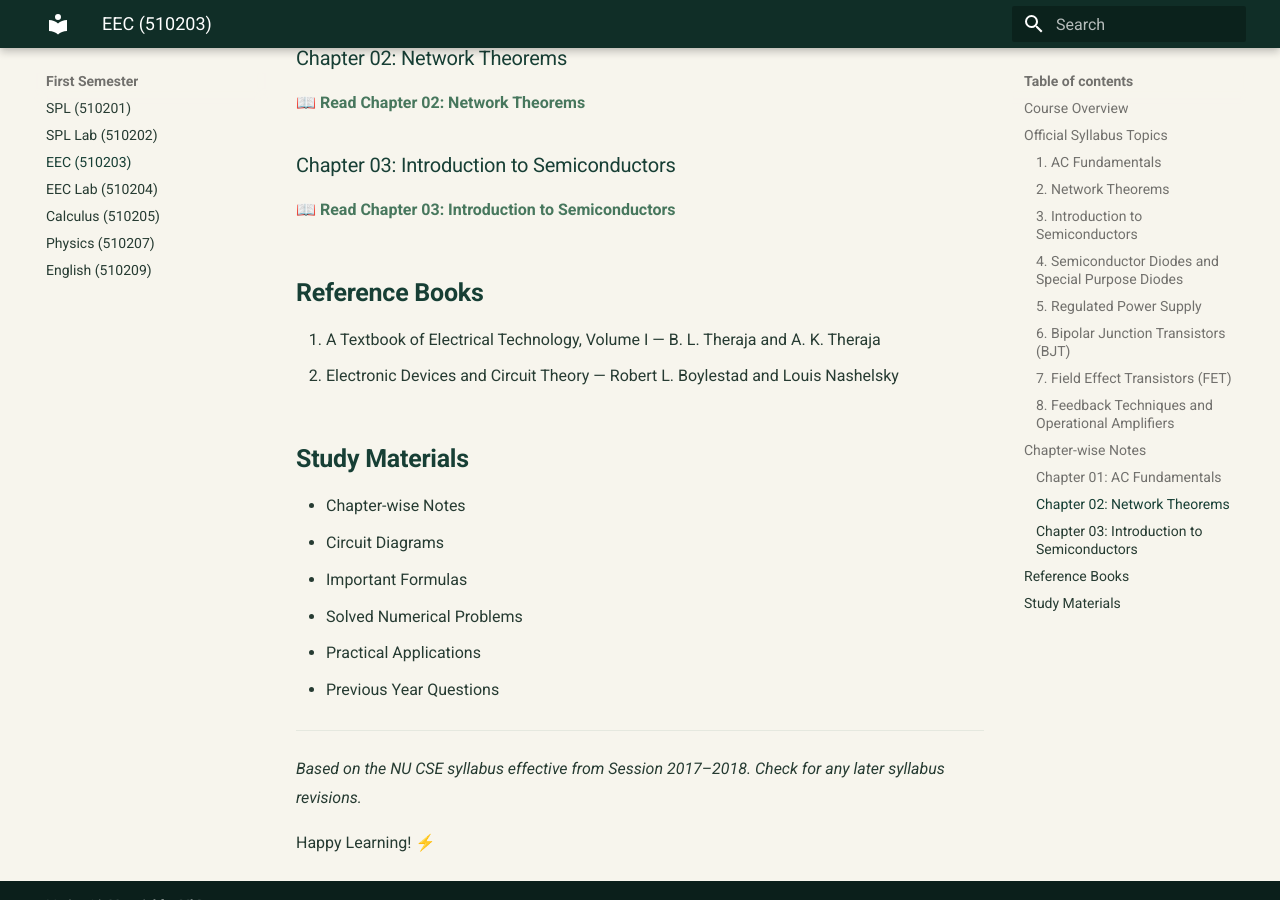
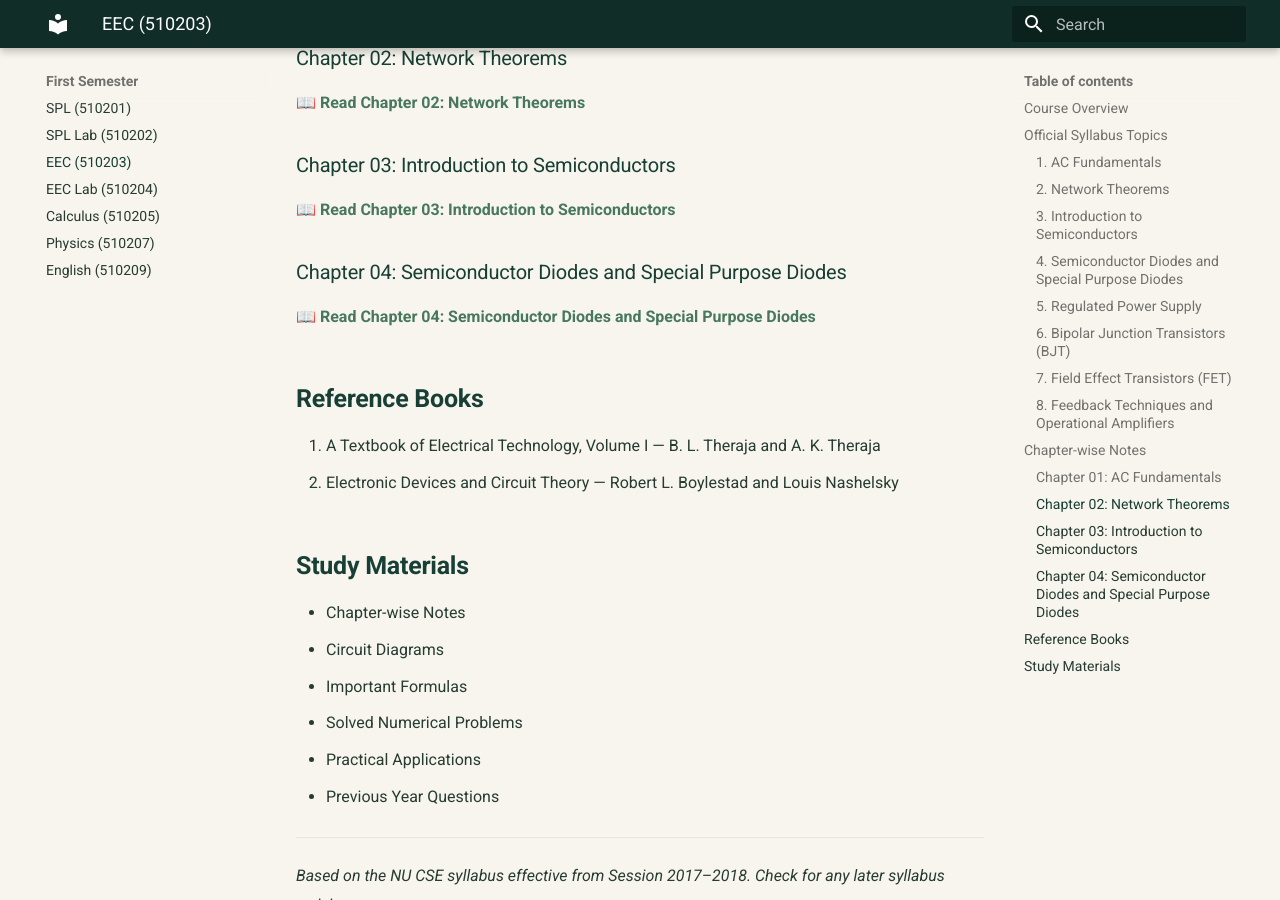
Before and after one commit to taimiyatahsin0-png/nu-cse-notes-store, an MkDocs documentation site: the page built from docs/subjects/eec/index.md, in a window 1280 px wide and 900 px high, scrolled down 3311 px. Built offline with MkDocs 1.6.1 and Material for MkDocs 9.7.7, drawn with Linux system fonts in a browser that asks for light colours.

Commit message:
Add EEC Chapter 04 to chapter index

```diff
--- a/docs/subjects/eec/index.md
+++ b/docs/subjects/eec/index.md
@@ -107,6 +107,10 @@ This course introduces the fundamental concepts of electrical circuits, AC funda
 
 [📖 Read Chapter 03: Introduction to Semiconductors](chapter-03-introduction-to-semiconductors.md)
 
+### Chapter 04: Semiconductor Diodes and Special Purpose Diodes
+
+[📖 Read Chapter 04: Semiconductor Diodes and Special Purpose Diodes](chapter-04-semiconductor-diodes.md)
+
 ## Reference Books
 
 1. A Textbook of Electrical Technology, Volume I — B. L. Theraja and A. K. Theraja
```
